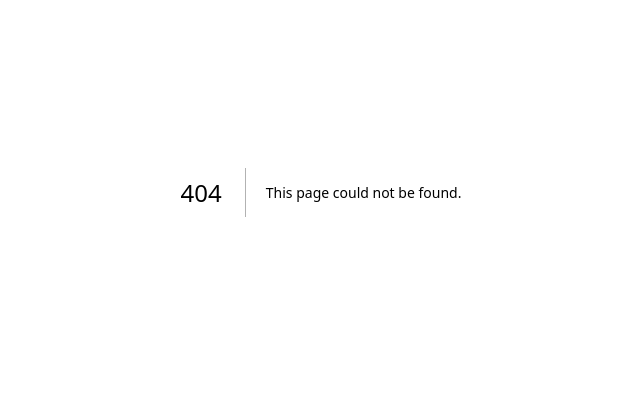
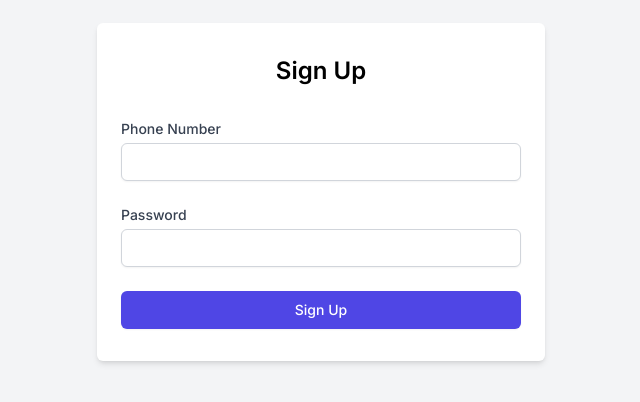
Before and after one commit to Darshan-V/HouseRental-Next-SSR, a Next.js app: page /signup in a window 1280 px wide. Before the commit this address had no page. Shown: the part 208-610 px from the top of the page, without its empty margins (319-959 px from the left). Built offline with nearby package versions, Linux system fonts and the light colour scheme.

Commit message:
folder update moved outside (auth)

```diff
--- /dev/null
+++ b/src/app/signup/page.tsx
@@ -0,0 +1,59 @@
+import React from "react";
+
+const SignupPage: React.FC = () => {
+  return (
+    <div className="flex flex-col items-center justify-center min-h-screen bg-gray-100">
+      <div className="max-w-md w-full px-6 py-8 bg-white shadow-md rounded-md">
+        <h2 className="text-2xl font-semibold text-center">Sign Up</h2>
+        <form className="mt-8 space-y-6">
+          <div>
+            <label
+              htmlFor="phone"
+              className="block text-sm font-medium text-gray-700"
+            >
+              Phone Number
+            </label>
+            <div className="mt-1">
+              <input
+                id="phone"
+                name="phone"
+                type="tel"
+                autoComplete="tel"
+                required
+                className="appearance-none block w-full px-3 py-2 border border-gray-300 rounded-md shadow-sm placeholder-gray-400 focus:outline-none focus:ring-indigo-500 focus:border-indigo-500 sm:text-sm"
+              />
+            </div>
+          </div>
+          <div>
+            <label
+              htmlFor="password"
+              className="block text-sm font-medium text-gray-700"
+            >
+              Password
+            </label>
+            <div className="mt-1">
+              <input
+                id="password"
+                name="password"
+                type="password"
+                autoComplete="current-password"
+                required
+                className="appearance-none block w-full px-3 py-2 border border-gray-300 rounded-md shadow-sm placeholder-gray-400 focus:outline-none focus:ring-indigo-500 focus:border-indigo-500 sm:text-sm"
+              />
+            </div>
+          </div>
+          <div>
+            <button
+              type="submit"
+              className="w-full flex justify-center py-2 px-4 border border-transparent rounded-md shadow-sm text-sm font-medium text-white bg-indigo-600 hover:bg-indigo-700 focus:outline-none focus:ring-2 focus:ring-offset-2 focus:ring-indigo-500"
+            >
+              Sign Up
+            </button>
+          </div>
+        </form>
+      </div>
+    </div>
+  );
+};
+
+export default SignupPage;
```
